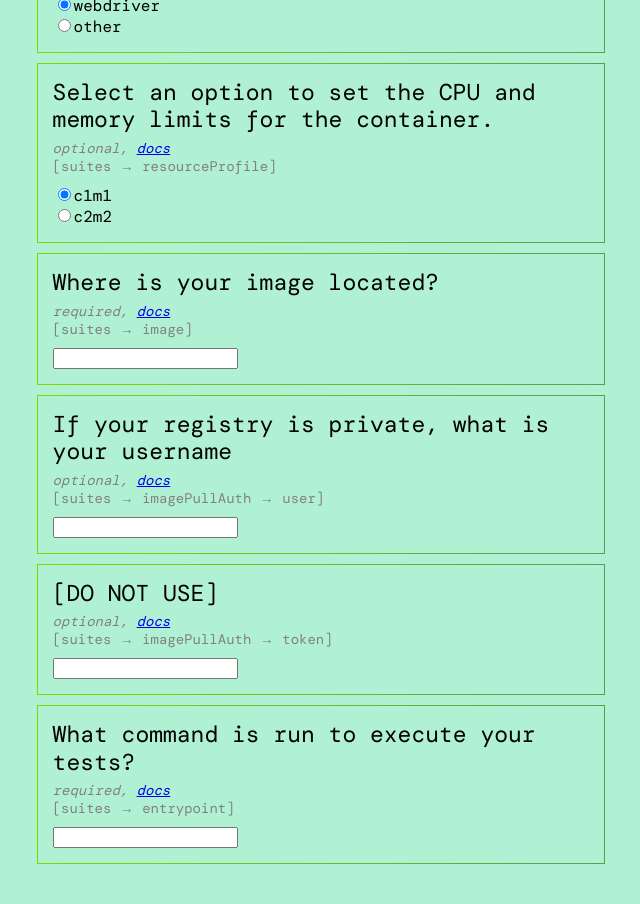
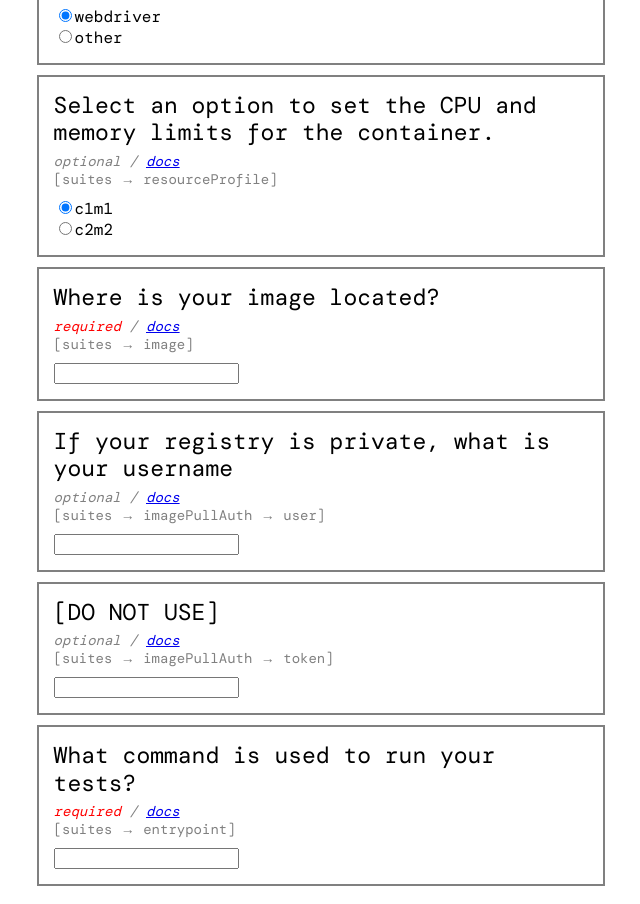
Before and after one commit to ab91/thats-so-yaml, a React (Create React App) app: page / in a window 1280 px wide. Shown: the part 1280-2184 px from the top of the page, without its empty margins (3-643 px from the left). Before the commit the page ends 2162 px from the top, so only its background shows below. Built offline with nearby package versions, Linux system fonts and the light colour scheme; a web font is replaced by a local one.

Commit message:
feat: Add copy and style changes

```diff
--- a/src/components/molecules/InputMolecule.js
+++ b/src/components/molecules/InputMolecule.js
@@ -5,9 +5,9 @@ class InputMolecule extends Component {
     render() {
 
         return (
-            <div className="input-container input-border-gradient input-border-gradient--green">
+            <div className="input-container input-border-gradient">
                 <p className="input__prompt">{this.props.prompt}</p>
-                <p className="input__detail">{this.props.required ? ("required") : ("optional")}, <a target="_blank" href={this.props.documentation} rel="noreferrer">docs</a></p>
+                <p className="input__detail">{this.props.required ? (<span style={{ color: 'red' }}>required</span>) : ("optional")} / <a target="_blank" href={this.props.documentation} rel="noreferrer">docs</a></p>
                 <p className="input__location">[{this.props.topLevel}
                     {this.props.secondLevel && <span> → {this.props.secondLevel}</span>}
                     {this.props.thirdLevel && <span> → {this.props.thirdLevel}</span>}]
--- a/src/components/organisms/InputPanel.js
+++ b/src/components/organisms/InputPanel.js
@@ -111,7 +111,7 @@ const SuiteImageToken = {
 
 const SuiteEntrypoint = {
   inputType: "input",
-  prompt: "What command is run to execute your tests?",
+  prompt: "What command is used to run your tests?",
   topLevel: "suites",
   secondLevel: "entrypoint",
   thirdLevel: null,
@@ -123,7 +123,6 @@ class InputPanel extends Component {
 
   render() {
 
-    //const { regionData, ccyData, handleFormChange } = this.props;
     const { regionOption, ccyData,
       tunnelNameData,
       tunnelOwnerData,
--- a/src/styles/index.scss
+++ b/src/styles/index.scss
@@ -6,8 +6,6 @@ body {
     display: flex;
     flex-direction: column;
     align-items: center;
-
-    background-color: rgb(177, 241, 211);
 
     h2,
     h3 {
@@ -77,17 +75,16 @@ body {
                     padding: 15px;
                     margin-bottom: 10px;
 
-                    border: 1px solid black;
+                    &:hover {
+                        border-image-source: linear-gradient(to left, #53a055, #7D0);
+                        transition-duration: 500ms;
+                    }
 
                     &.input-border-gradient {
                         border-style: solid;
-                        border-width: 1px;
+                        border-width: 2px;
                         border-image-slice: 1;
-
-
-                        &--green {
-                            border-image-source: linear-gradient(to left, #53a055, #7D0);
-                        }
+                        border-color: grey;
                     }
 
                     .input {
```
